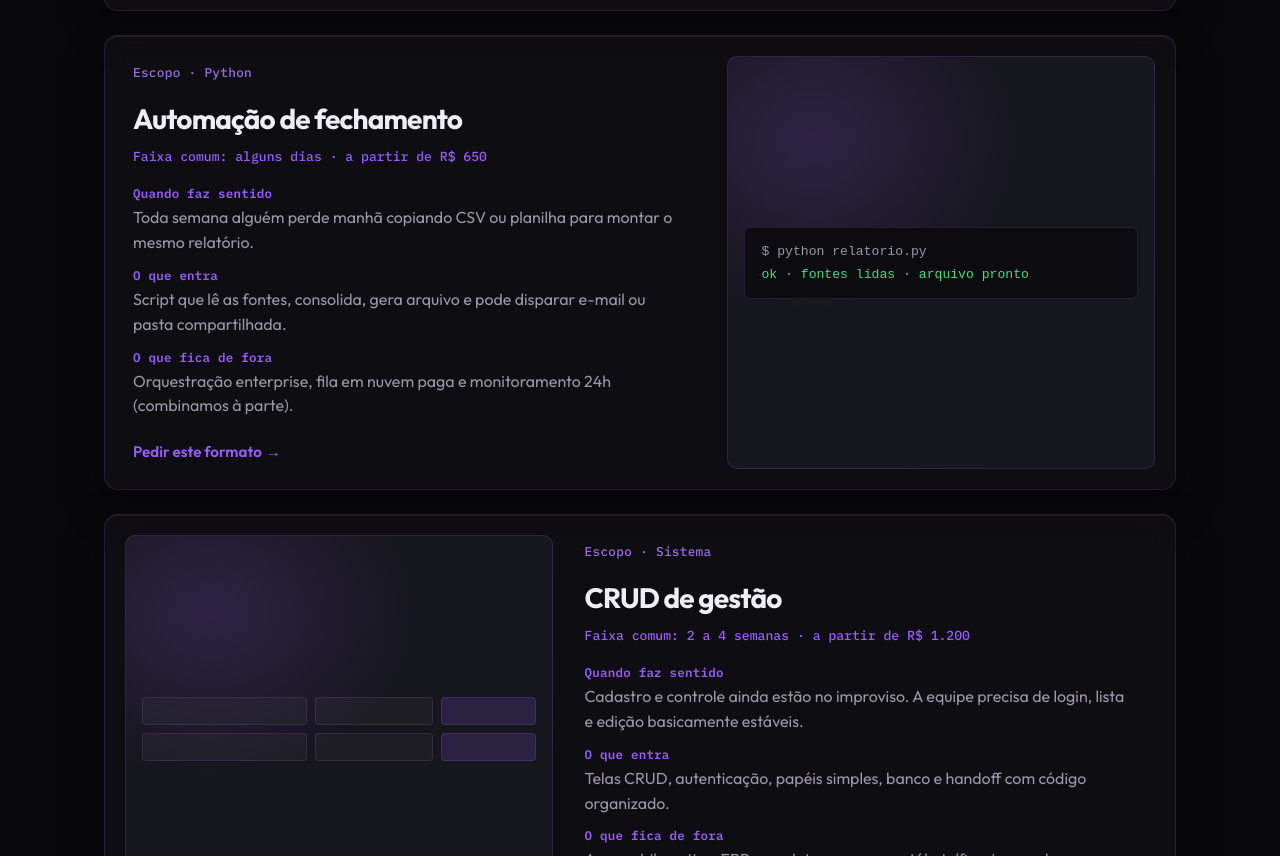
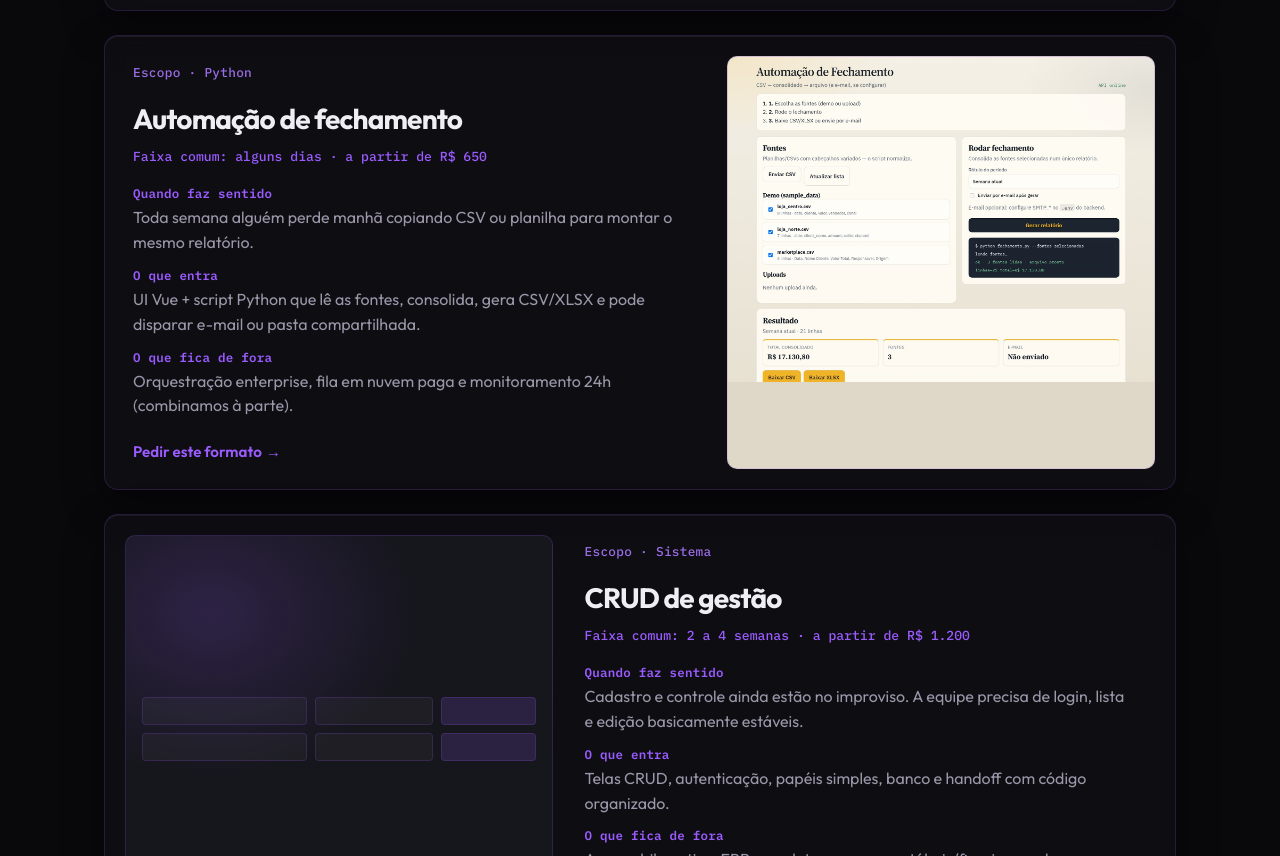
Before and after one commit to NeroWasTrolled/portfolio, a website: page public/index.html in a window 1280 px wide. Shown: the part 2880-3736 px from the top of the page. Drawn offline with Linux system fonts and the light colour scheme; no server answers.

Commit message:
WIP — print real da Automação de fechamento nos Escopos

```diff
--- a/public/index.html
+++ b/public/index.html
@@ -208,11 +208,15 @@
         </article>
 
         <article class="case glass case--flip">
-          <div class="case-preview case-preview--auto" aria-hidden="true">
-            <div class="case-preview-term">
-              <code>$ python relatorio.py</code>
-              <code class="ok">ok · fontes lidas · arquivo pronto</code>
-            </div>
+          <div class="case-preview case-preview--shot">
+            <img
+              src="/assets/automacao-fechamento.jpg"
+              alt="Print da Automação de Fechamento: fontes CSV, consolidação e relatório gerado"
+              width="1600"
+              height="1221"
+              loading="lazy"
+              decoding="async"
+            >
           </div>
           <div class="case-body">
             <span class="mono-label">Escopo · Python</span>
@@ -225,7 +229,7 @@
               </div>
               <div>
                 <dt>O que entra</dt>
-                <dd>Script que lê as fontes, consolida, gera arquivo e pode disparar e-mail ou pasta compartilhada.</dd>
+                <dd>UI Vue + script Python que lê as fontes, consolida, gera CSV/XLSX e pode disparar e-mail ou pasta compartilhada.</dd>
               </div>
               <div>
                 <dt>O que fica de fora</dt>
```
Also changed, not shown: assets/automacao-fechamento.jpg (added), assets/automacao-fechamento.webp (added).
